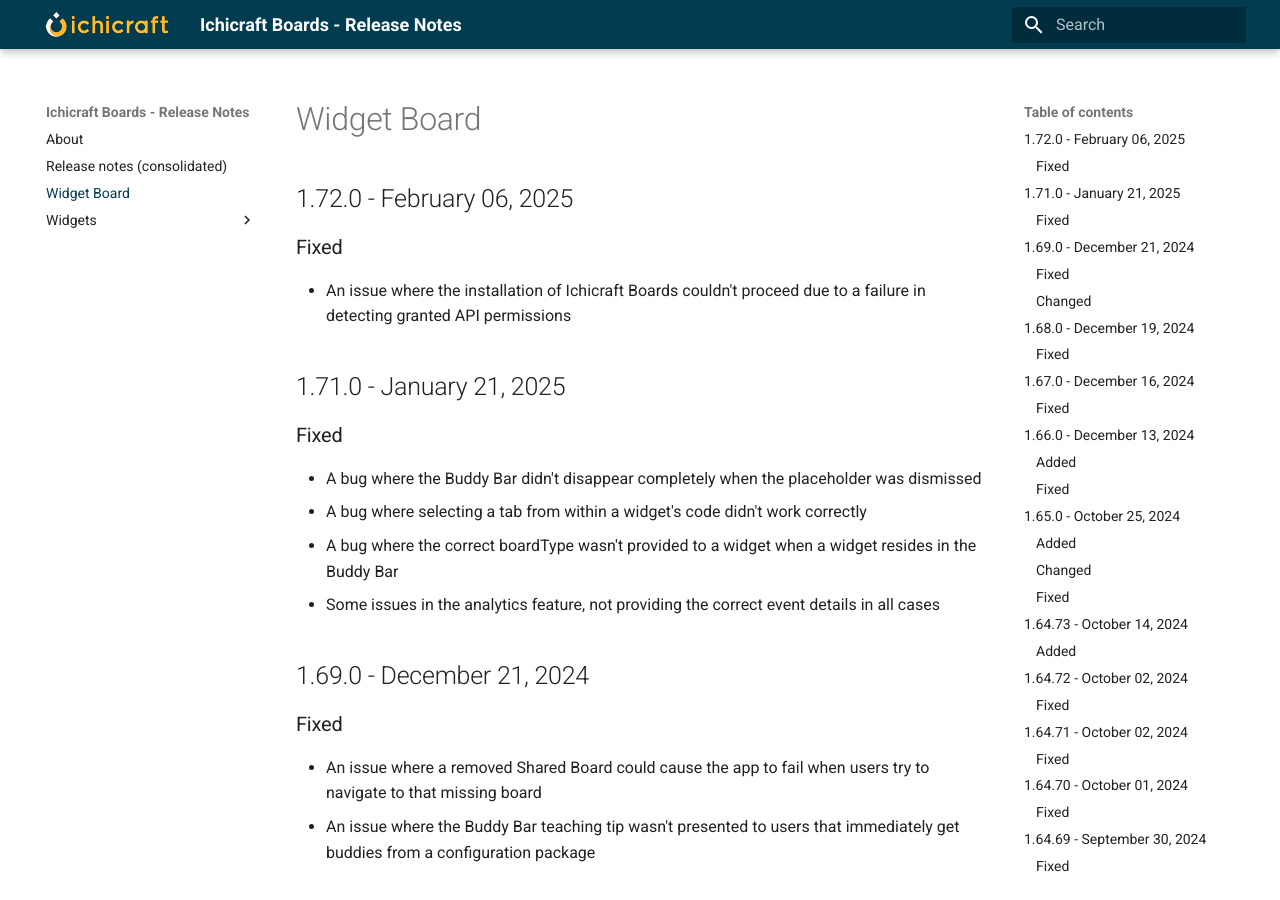
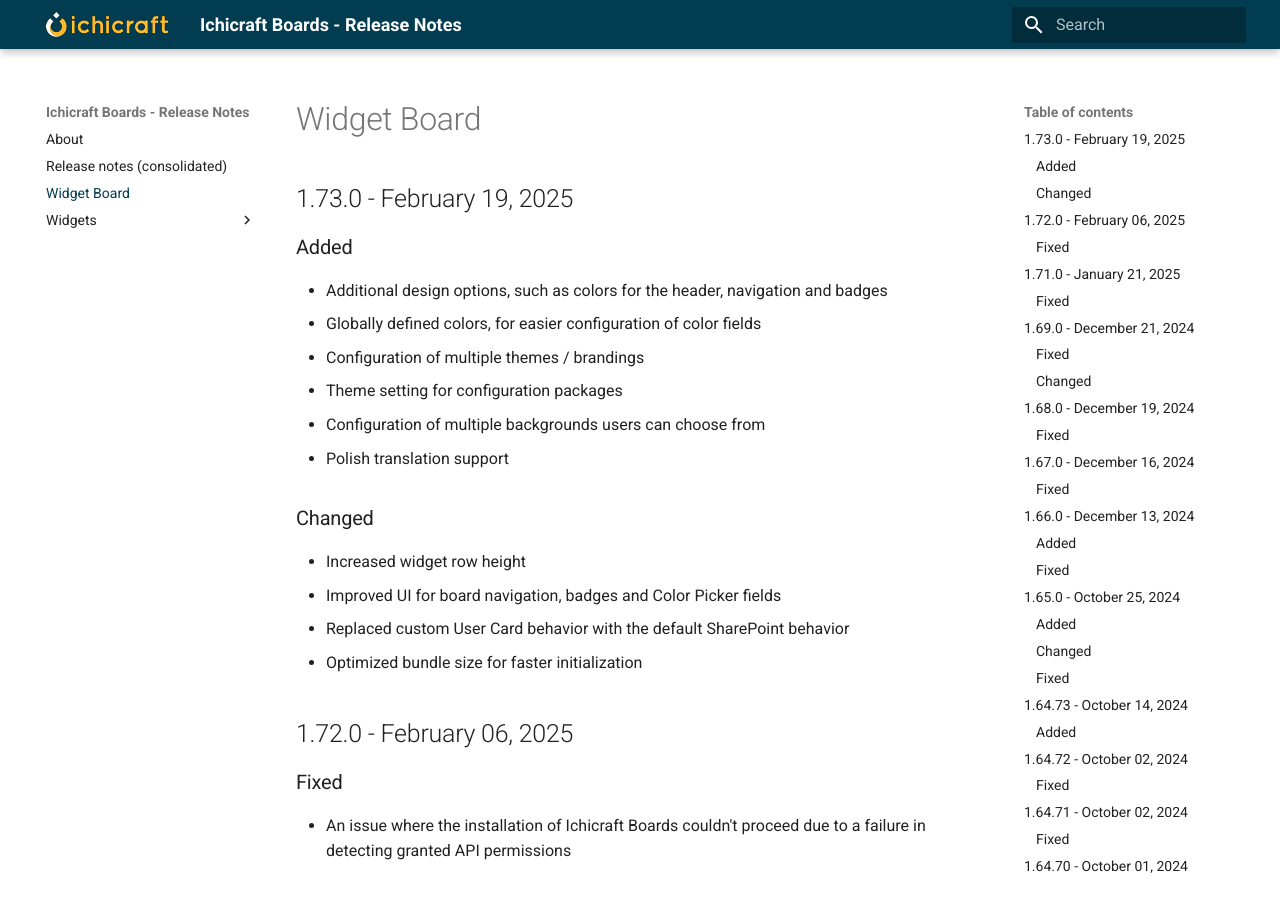
Before and after one commit to ichicraft/widgets-docs, an MkDocs documentation site: the page built from docs/Widget Board.md, in a window 1280 px wide and 900 px high. Built offline with MkDocs 1.6.1 and Material for MkDocs 9.7.7, drawn with Linux system fonts in a browser that asks for light colours.

```diff
--- a/docs/Widget Board.md
+++ b/docs/Widget Board.md
@@ -1,3 +1,20 @@
+## 1.73.0 - February 19, 2025
+
+### Added
+- Additional design options, such as colors for the header, navigation and badges
+- Globally defined colors, for easier configuration of color fields
+- Configuration of multiple themes / brandings
+- Theme setting for configuration packages
+- Configuration of multiple backgrounds users can choose from
+- Polish translation support
+
+### Changed
+- Increased widget row height
+- Improved UI for board navigation, badges and Color Picker fields
+- Replaced custom User Card behavior with the default SharePoint behavior
+- Optimized bundle size for faster initialization
+
+
 ## 1.72.0 - February 06, 2025
 
 
```
Also changed, not shown: docs/Release-notes-(consolidated).md (+17 -0 lines).
